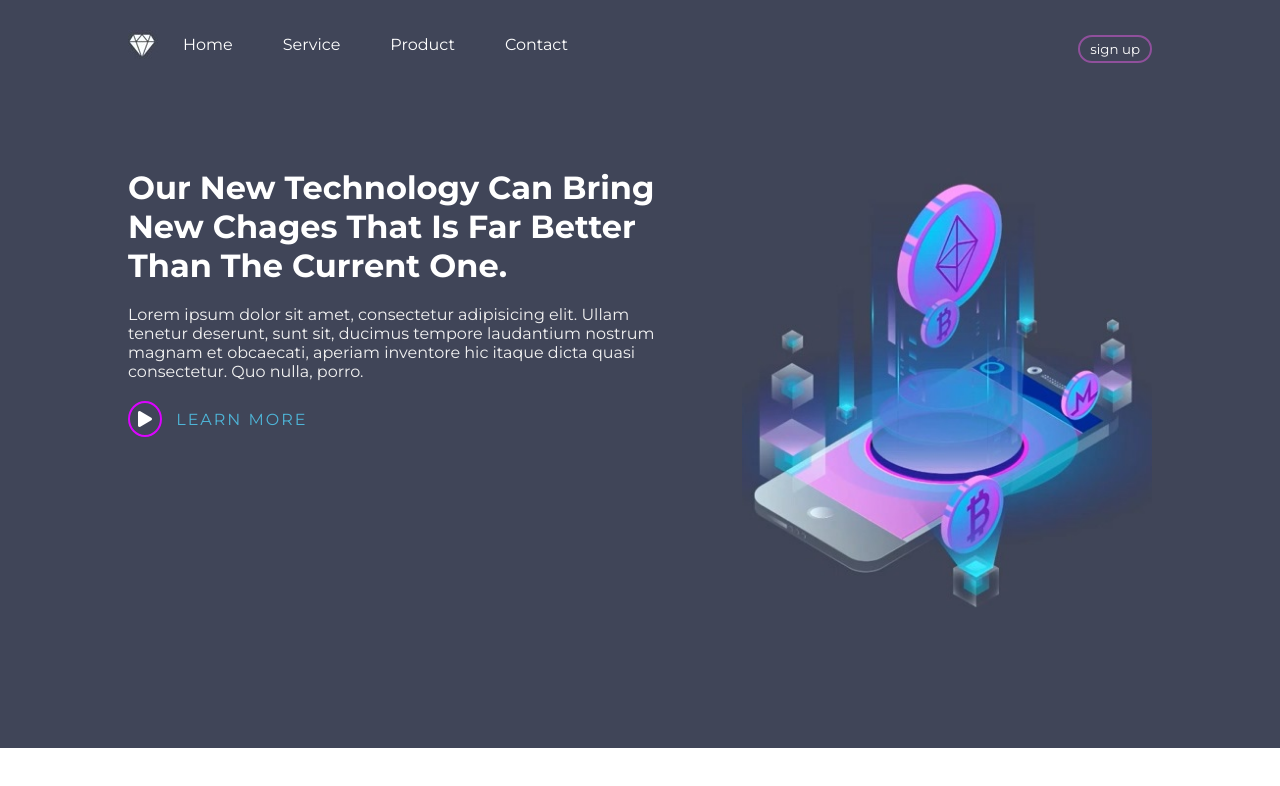
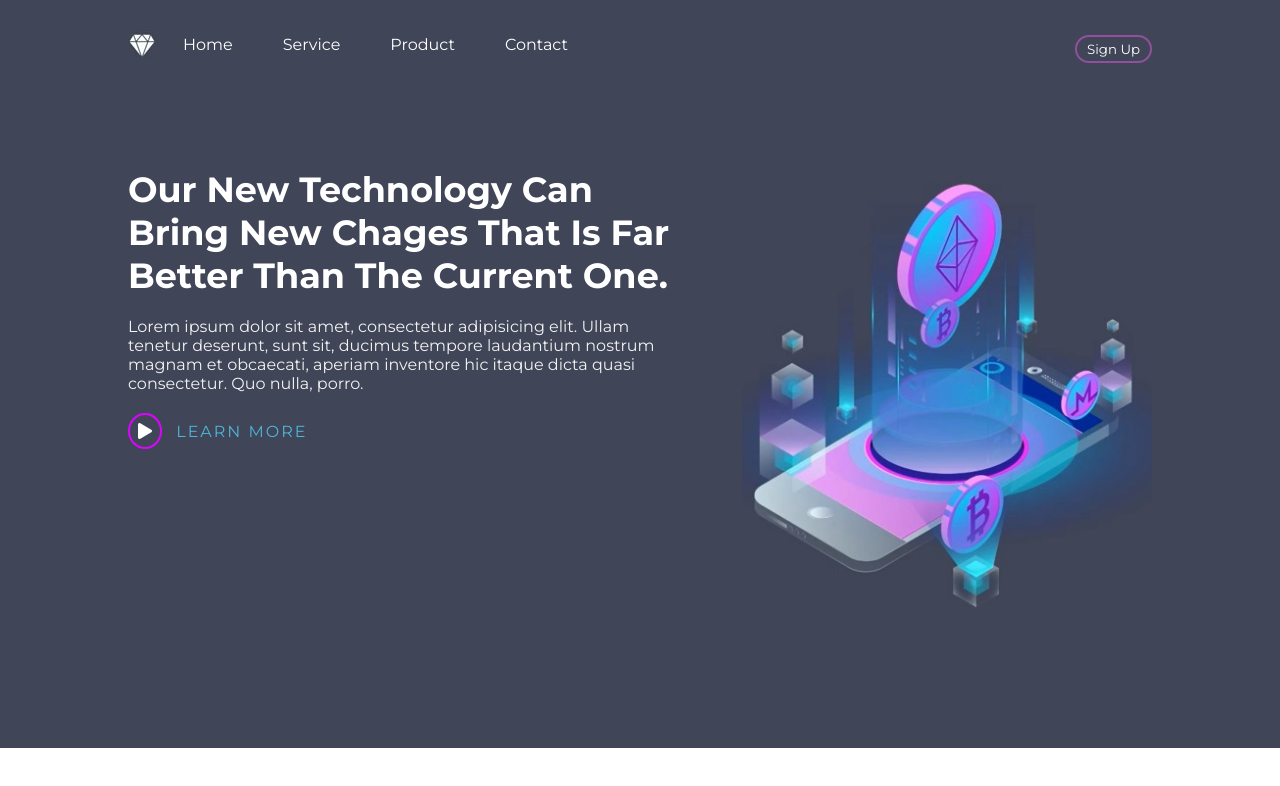
Before and after one commit to sadatmuhit/Diamond, a plain HTML site: page index.html in a window 1280 px wide. Drawn offline with Linux system fonts and the light colour scheme.

Commit message:
Update style.css

```diff
--- a/css/style.css
+++ b/css/style.css
@@ -50,6 +50,7 @@ header{
 	color: #fff;
 	float: right;
 	background-color: transparent;
+	text-transform: capitalize;
 	border: 2px solid #90509C;
 	border-radius: 20px;
 	outline: none;
@@ -64,6 +65,7 @@ header{
 	float: left;
 }
 .b_text h1{
+	font-size: 35px;
 	text-transform: capitalize;
 }
 .b_text p{
```
